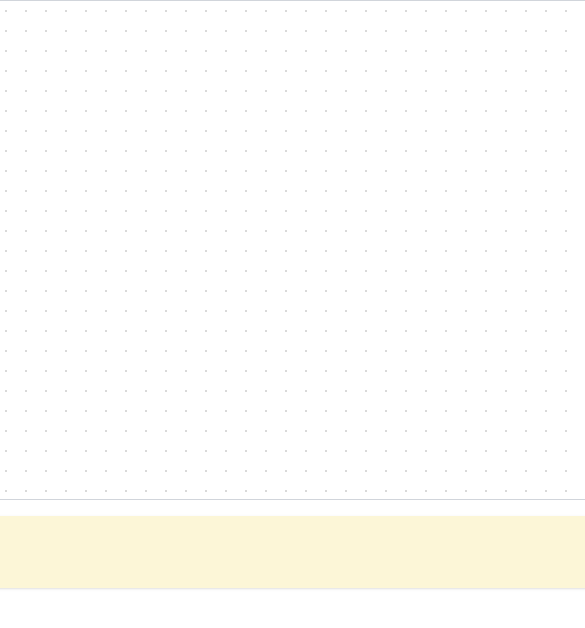
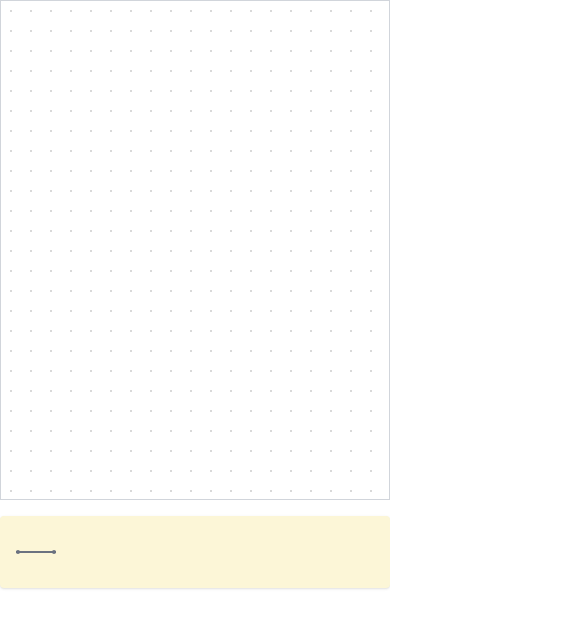
Before and after one commit to psugandh123/draw, a Next.js app: page / in a window 390 px wide. Shown: the top 628 px of the page, 585 px wide, since content can reach past the window. Built offline with nearby package versions, Linux system fonts and the light colour scheme.

Commit message:
mobile fix

```diff
--- a/src/app/components/Canvas.tsx
+++ b/src/app/components/Canvas.tsx
@@ -198,7 +198,7 @@ const Canvas: React.FC = () => {
         <div className="flex justify-center flex-col items-center" onClick={() => {
             setCurrentTool("")
         }}>
-            <div className='w-[800px] space-y-4' onClick={(e) => {
+            <div className='w-full space-y-4 max-w-[400px]' onClick={(e) => {
                 e.stopPropagation()
             }}>
                 <div
```
